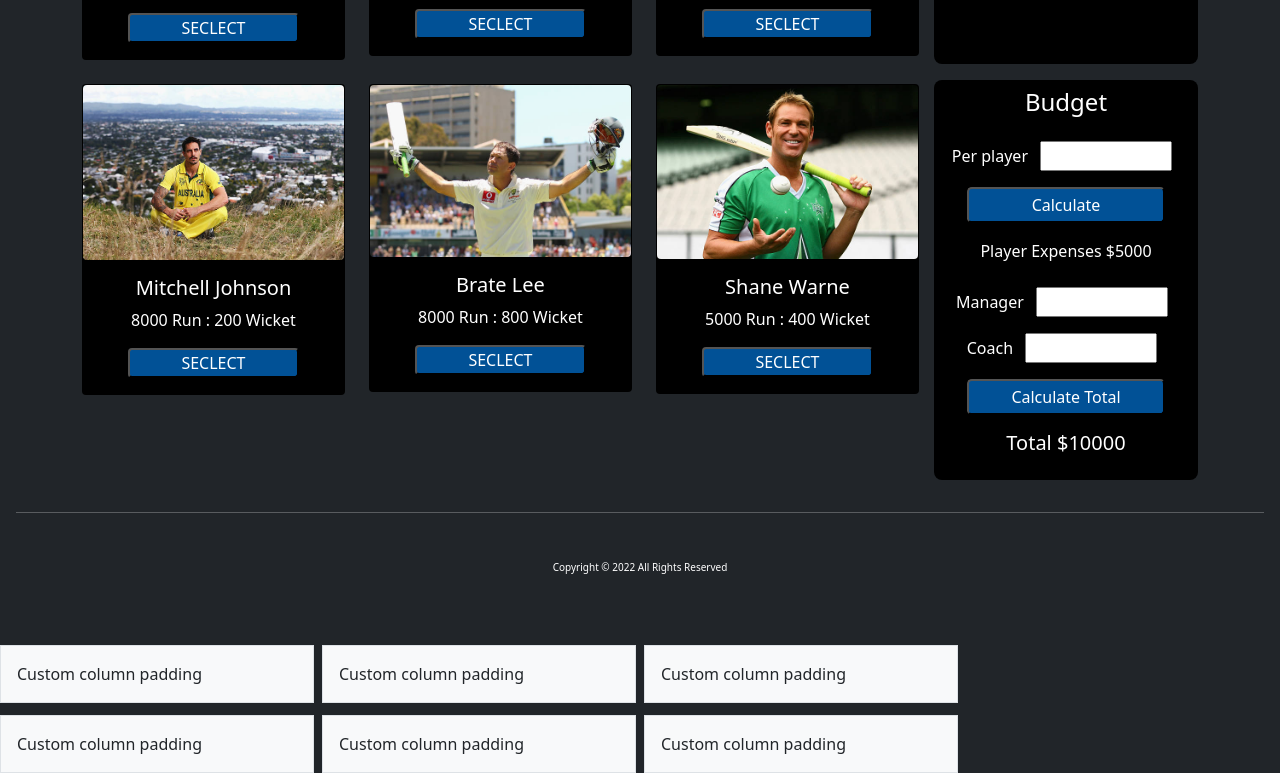
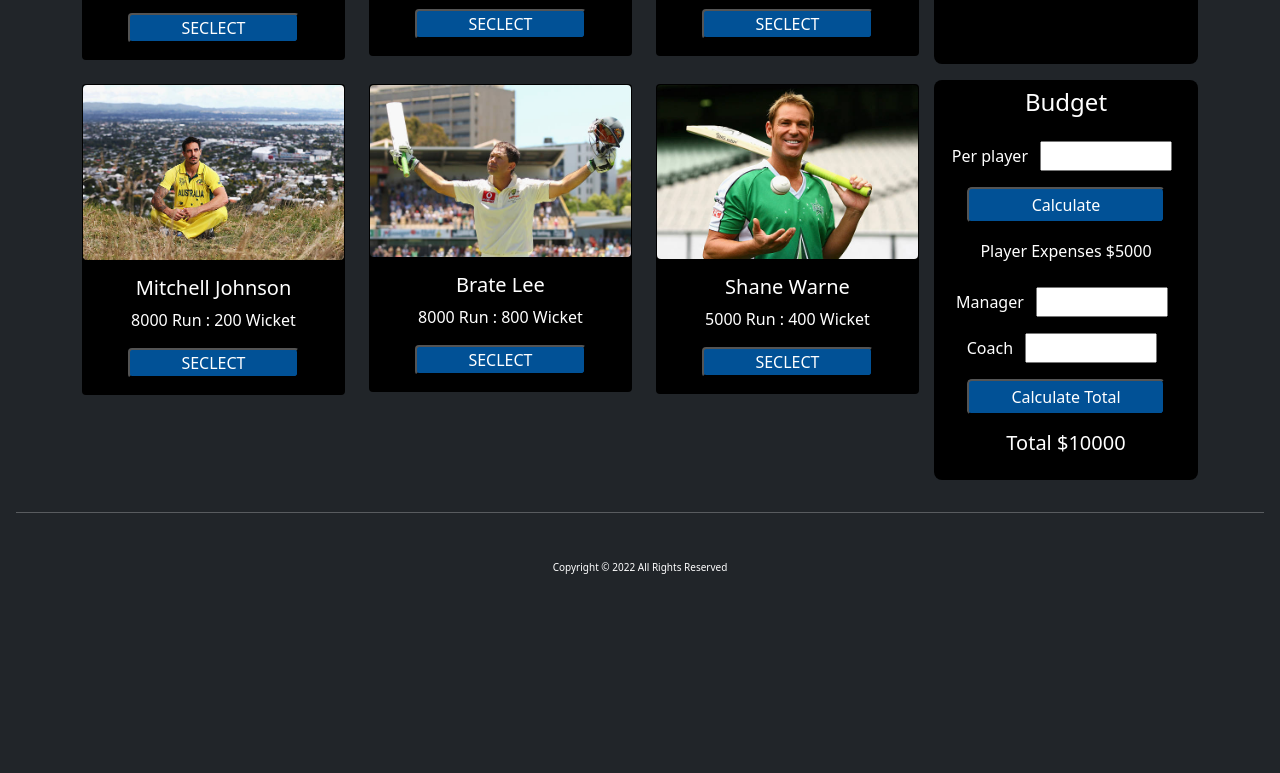
Before and after one commit to tawhidulshehzad/make-a-football-team, a plain HTML site: page index.html in a window 1280 px wide. Shown: the part 783-1556 px from the top of the page. After the commit the page ends 1380 px from the top, so only its background shows below. Drawn offline with nearby package versions, Linux system fonts and the light colour scheme; a web font is replaced by a local one.

Commit message:
section update

```diff
--- a/Js/sports.js
+++ b/Js/sports.js
@@ -31,7 +31,6 @@ function playeradd(elemenButton) {
   const playerId = elemenButton.id;
   const playerObj = { playerName: playerName };
   playerArray.push(playerObj);
-  // console.log(playerArray);
   getPlayer(playerArray);
   DisableNextButton(playerId);
 }
--- a/index.html
+++ b/index.html
@@ -254,30 +254,3 @@
     ></script>
   </body>
 </html>
-<section class="mt-5">
-  <div class="cl-9">
-    <div class="row g-2">
-      <div class="col-3">
-        <div class="p-3 border bg-light">Custom column padding</div>
-      </div>
-      <div class="col-3">
-        <div class="p-3 border bg-light">Custom column padding</div>
-      </div>
-      <div class="col-3">
-        <div class="p-3 border bg-light">Custom column padding</div>
-      </div>
-    </div>
-    <div class="row g-2 mt-1">
-      <div class="col-3">
-        <div class="p-3 border bg-light">Custom column padding</div>
-      </div>
-      <div class="col-3">
-        <div class="p-3 border bg-light">Custom column padding</div>
-      </div>
-      <div class="col-3">
-        <div class="p-3 border bg-light">Custom column padding</div>
-      </div>
-    </div>
-  </div>
-  <div class="3"></div>
-</section>
```
